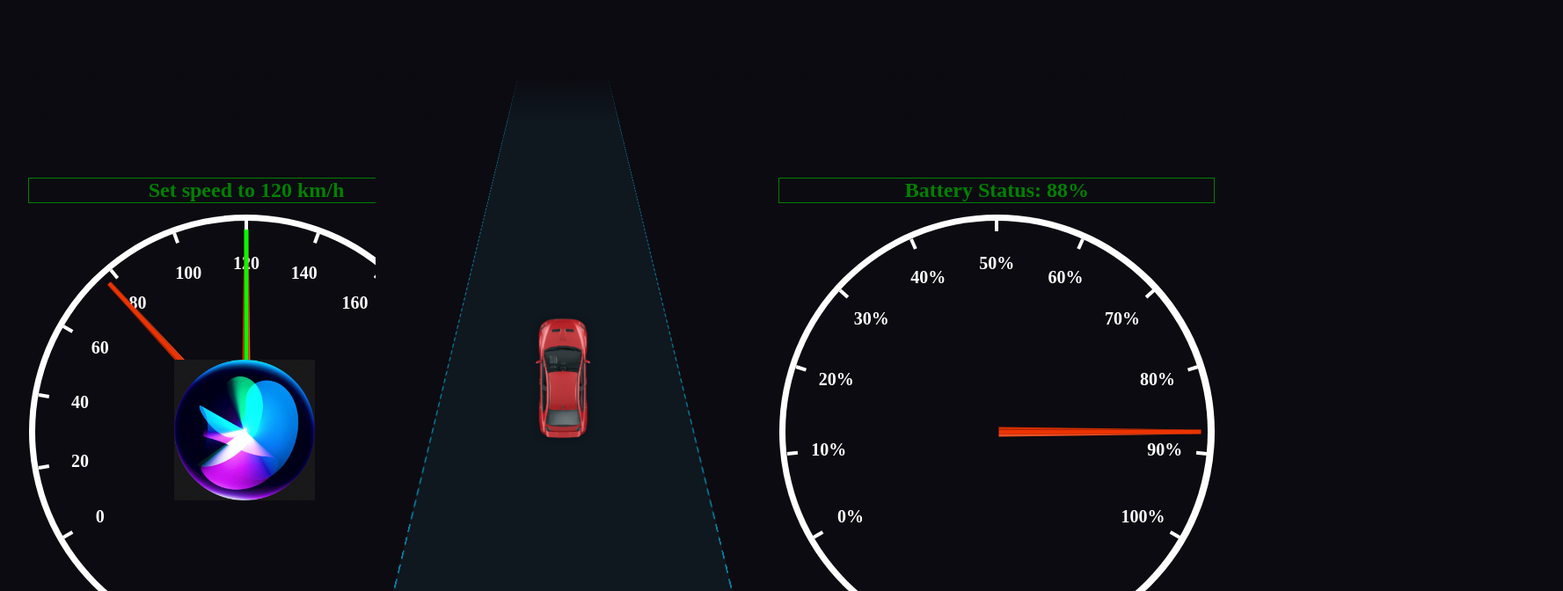
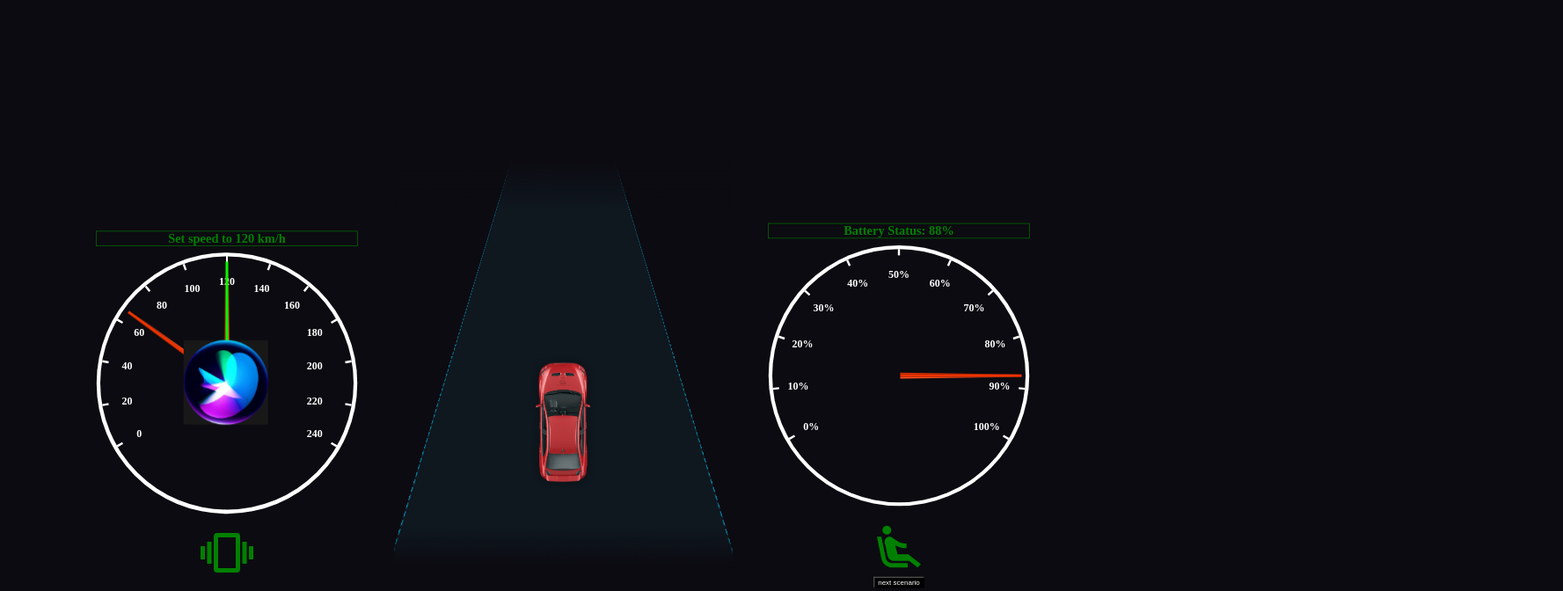
Before and after one commit to Mr-1011/Claire, a React (Create React App) app: page /speedometer in a window 1280 px wide. Shown: the top 672 px of the page at 88% size, 1777 px wide, since content can reach past the window. Built offline with nearby package versions, Linux system fonts and the light colour scheme; the HTML template or start-up script is replaced by a standard one; a web font is replaced by a local one.

Commit message:
fixed size

```diff
--- a/src/Components/Animation/Animation_child.js
+++ b/src/Components/Animation/Animation_child.js
@@ -1,18 +1,14 @@
-import { useState} from "react";
-import Grid from '@mui/material/Grid';
+import { useState } from "react";
+import Grid from "@mui/material/Grid";
 import "./animation.css";
-import {
-  Dashboard,
-  DashboardWrapper,
-  RoadWrapper,
-} from "./Dashboard";
+import { Dashboard, DashboardWrapper, RoadWrapper } from "./Dashboard";
 import { Road, TrafficWrapper } from "./Road";
 import { Car_Img, Child } from "../../assets/exports";
 import Speedometer_child from "../speedometer/speedometer_child";
 import Batterystatus from "../speedometer/batterystatus";
 import React from "react";
-import VibrationOutlinedIcon from '@mui/icons-material/VibrationOutlined';
-import AirlineSeatReclineExtraOutlinedIcon from '@mui/icons-material/AirlineSeatReclineExtraOutlined';
+import VibrationOutlinedIcon from "@mui/icons-material/VibrationOutlined";
+import AirlineSeatReclineExtraOutlinedIcon from "@mui/icons-material/AirlineSeatReclineExtraOutlined";
 
 //code from sirarifarid-fiverr
 //showTraffic and stopRoad useStates define behavior of animation. (traffic light appears and car stops = road stops)
@@ -41,7 +37,7 @@ function Animation_child() {
   }, []);
   */
   React.useEffect(() => {
-    let timers: any = [];
+    let timers = [];
     const car_running_time = 12000;
     const traffic_delay = 4000;
     const restart_loop_delay = 4000;
@@ -71,11 +67,14 @@ function Animation_child() {
   }, []);
 
   return (
-
     <Grid container column={2}>
       <Grid item xs={4}>
-            <Speedometer_child dataFromParent={{child:showChild,stop:stopRoad}} />
-            <VibrationOutlinedIcon style={{height:100,width:100,color:iconcolor}}/>
+        <Speedometer_child
+          dataFromParent={{ child: showChild, stop: stopRoad }}
+        />
+        <VibrationOutlinedIcon
+          style={{ height: 100, width: 100, color: iconcolor }}
+        />
       </Grid>
       <Grid item xs={4}>
         <Dashboard>
@@ -86,7 +85,9 @@ function Animation_child() {
                 <img src={Child} />
               </TrafficWrapper>
             )}
-                <RoadWrapper className={stopRoad ? "slowroad" : "dashboard_wrapper"}>
+            <RoadWrapper
+              className={stopRoad ? "slowroad" : "dashboard_wrapper"}
+            >
               <Road></Road>
               <Road></Road>
               <Road></Road>
@@ -96,11 +97,12 @@ function Animation_child() {
         </Dashboard>
       </Grid>
       <Grid item xs={4}>
-            <Batterystatus/>
-            <AirlineSeatReclineExtraOutlinedIcon style={{height:100,width:100,color:iconcolor}}/>
+        <Batterystatus />
+        <AirlineSeatReclineExtraOutlinedIcon
+          style={{ height: 100, width: 100, color: iconcolor }}
+        />
       </Grid>
     </Grid>
-
   );
 }
 
--- a/src/components/Animation/Animation.js
+++ b/src/components/Animation/Animation.js
@@ -1,20 +1,17 @@
-import { useState} from "react";
-import Grid from '@mui/material/Grid';
+import { useState } from "react";
+import Grid from "@mui/material/Grid";
 import { Link } from "react-router-dom";
 import "./animation.css";
-import {
-  Dashboard,
-  DashboardWrapper,
-  RoadWrapper,
-} from "./Dashboard";
+import { Dashboard, DashboardWrapper, RoadWrapper } from "./Dashboard";
 import { Road, TrafficWrapper } from "./Road";
 import { Car_Img, Traffic } from "../../assets/exports";
 import Speedometer from "../speedometer/speedometer";
 //import Speedometer from "../testfield/Speedometer";
 import Batterystatus from "../speedometer/batterystatus";
 import React from "react";
-import VibrationOutlinedIcon from '@mui/icons-material/VibrationOutlined';
-import AirlineSeatReclineExtraOutlinedIcon from '@mui/icons-material/AirlineSeatReclineExtraOutlined';
+import VibrationOutlinedIcon from "@mui/icons-material/VibrationOutlined";
+import AirlineSeatReclineExtraOutlinedIcon from "@mui/icons-material/AirlineSeatReclineExtraOutlined";
+import { Box, Stack } from "@mui/material";
 
 //code from sirarifarid-fiverr
 //showTraffic and stopRoad useStates define behavior of animation. (traffic light appears and car stops = road stops)
@@ -41,7 +38,7 @@ function Animation() {
 */
 
   React.useEffect(() => {
-    let timers: any = [];
+    let timers = [];
     const car_running_time = 12000;
     const traffic_delay = 4000;
     const restart_loop_delay = 4000;
@@ -70,17 +67,39 @@ function Animation() {
     };
   }, []);
 
-
-
   return (
-
-    <Grid container column={3}>
-        <Grid item xs={4}>
-            <Speedometer dataFromParent={{traffic:showTraffic,stop:stopRoad}} />
-            <VibrationOutlinedIcon style={{height:100,width:100,color:iconcolor}}/>
-        </Grid>
-        <Grid item xs={4}>
-
+    <Stack
+      sx={{
+        overflow: "hidden",
+        maxWidth: 1100,
+        margin: "auto",
+        height: "100vh",
+        alignItems: "center",
+      }}
+      flexDirection={"row"}
+      justifyContent={"space-between"}
+    >
+      <Box
+        sx={{
+          width: "336px",
+          height: "600px",
+          display: "flex",
+          justifyContent: "center",
+          alignItems: "center",
+          flexDirection: "column",
+          scale: "0.6",
+        }}
+      >
+        <Speedometer
+          dataFromParent={{ traffic: showTraffic, stop: stopRoad }}
+        />
+        <VibrationOutlinedIcon
+          style={{ height: 100, width: 100, color: iconcolor }}
+        />
+      </Box>
+      <Box
+        sx={{ display: "flex", justifyContent: "center", alignItems: "center" }}
+      >
         <Dashboard>
           <img src={Car_Img} />
           <DashboardWrapper>
@@ -97,26 +116,40 @@ function Animation() {
             </RoadWrapper>
           </DashboardWrapper>
         </Dashboard>
-
-        </Grid>
-        <Grid item xs={4}>
-            <Batterystatus/>
+      </Box>
+      <Box
+        sx={{
+          width: "336px",
+          scale: "0.6",
+          display: "flex",
+          justifyContent: "center",
+          alignItems: "center",
+          flexDirection: "column",
+        }}
+      >
+        <Batterystatus />
         <Grid container direction="column">
           <Grid item>
-                <AirlineSeatReclineExtraOutlinedIcon style={{height:100,width:100,color:iconcolor}}/>
+            <AirlineSeatReclineExtraOutlinedIcon
+              style={{ height: 100, width: 100, color: iconcolor }}
+            />
           </Grid>
           <Grid item>
-                <Link to='/speedometer_child'>
-                  <button style={{color:"white",background:"black",borderColor:"black"}}>
+            <Link to="/speedometer_child">
+              <button
+                style={{
+                  color: "white",
+                  background: "black",
+                  borderColor: "black",
+                }}
+              >
                 next scenario
               </button>
             </Link>
           </Grid>
         </Grid>
-        </Grid>
-
-      </Grid>
-
+      </Box>
+    </Stack>
   );
 }
 
--- a/src/components/Animation/Dashboard.js
+++ b/src/components/Animation/Dashboard.js
@@ -5,15 +5,18 @@ export const Dashboard = styled.div({
   display: "flex",
   alignItems: "center",
   justifyContent: "center",
-  height: "100vh",
+  height: "600px",
+  overflow: "hidden",
   position: "relative",
+  width: 385,
+
   "> img": {
     width: 80,
-    position: "fixed",
-    marginBottom: -60,
+    position: "absolute",
+    marginBottom: "-10rem",
   },
   "::before": {
-    position: "fixed",
+    position: "absolute",
     content: `""`,
     top: 0,
     width: "100vw",
@@ -23,13 +26,13 @@ export const Dashboard = styled.div({
     zIndex: 10,
   },
   "::after": {
-    position: "fixed",
+    position: "absolute",
     content: `""`,
-    bottom: 0,
-    height: 100,
+    bottom: -11,
+    height: 110,
     left: -2,
     right: -2,
-
+    background: "linear-gradient(0deg, #0c0b11 60%, transparent)",
     zIndex: 10,
   },
 });
@@ -42,11 +45,11 @@ export const RoadWrapper = styled.div({
   position: "relative",
   transform: "rotateX(20deg)",
   background: "#4ad9ff0f",
-  height: 800,
+  height: 1253,
 });
 
 export const DashboardWrapper = styled.div({
-  marginTop: "-14rem",
   perspective: 150,
   position: "relative",
+  width: 250,
 });
--- a/src/components/Animation/Road.js
+++ b/src/components/Animation/Road.js
@@ -1,7 +1,7 @@
 import styled, { keyframes } from "styled-components";
 
 export const Road = styled.div({
-  width: 200,
+  width: "100%",
   flex: 1,
   borderLeft: " 1px dashed #00c9ff91",
   borderRight: " 1px dashed #00c9ff91",
@@ -16,6 +16,6 @@ export const Road = styled.div({
 export const TrafficWrapper = styled.div({
   img: { width: 50 },
   position: "absolute",
-  left: "-32px",
-  top: "19rem",
+  left: "-16px",
+  top: "29rem",
 });
--- a/src/components/Animation/animation.css
+++ b/src/components/Animation/animation.css
@@ -1,13 +1,11 @@
-
 .dashboard_wrapper > div {
   animation: moveroad 500ms linear infinite;
 }
 
-
 .traffic {
   animation: movetraffic 4s linear;
 }
-  .child{
+.child {
   animation: movechild 10s linear;
 }
 
@@ -23,13 +21,13 @@
 
 @keyframes movetraffic {
   0% {
-      left: 26px;
-      top: 4rem;
+    left: 47px;
+    top: 16rem;
   }
 
   100% {
-      left: -32px;
-      top: 19rem;
+    left: -16px;
+    top: 29rem;
   }
 }
 
@@ -44,7 +42,7 @@
     top: 19rem;
   }
 }
-  .slowroad > div{
+.slowroad > div {
   animation: moveroadslow 500ms linear infinite;
 }
 
```
Lines whose indentation alone changed are shown as unchanged.
